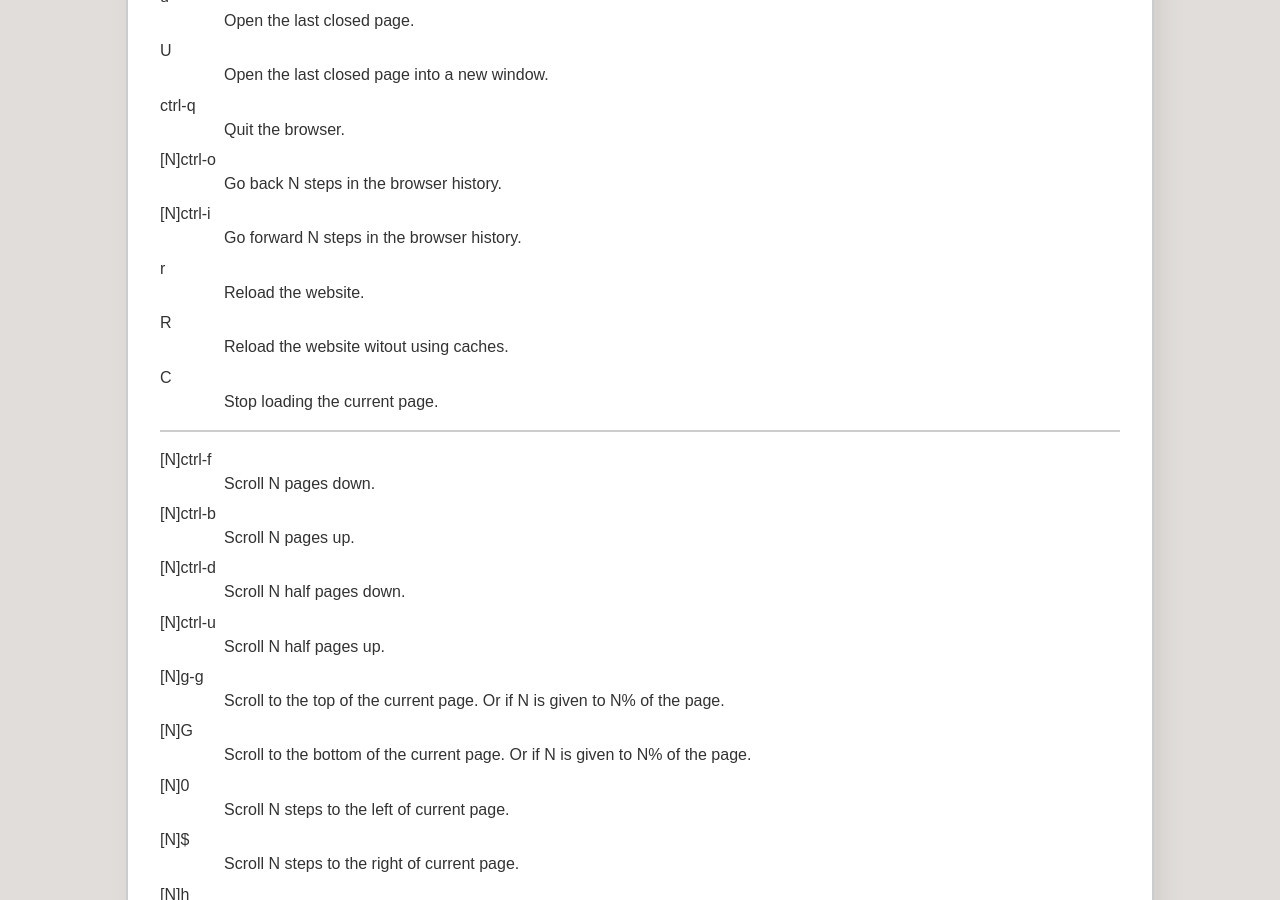
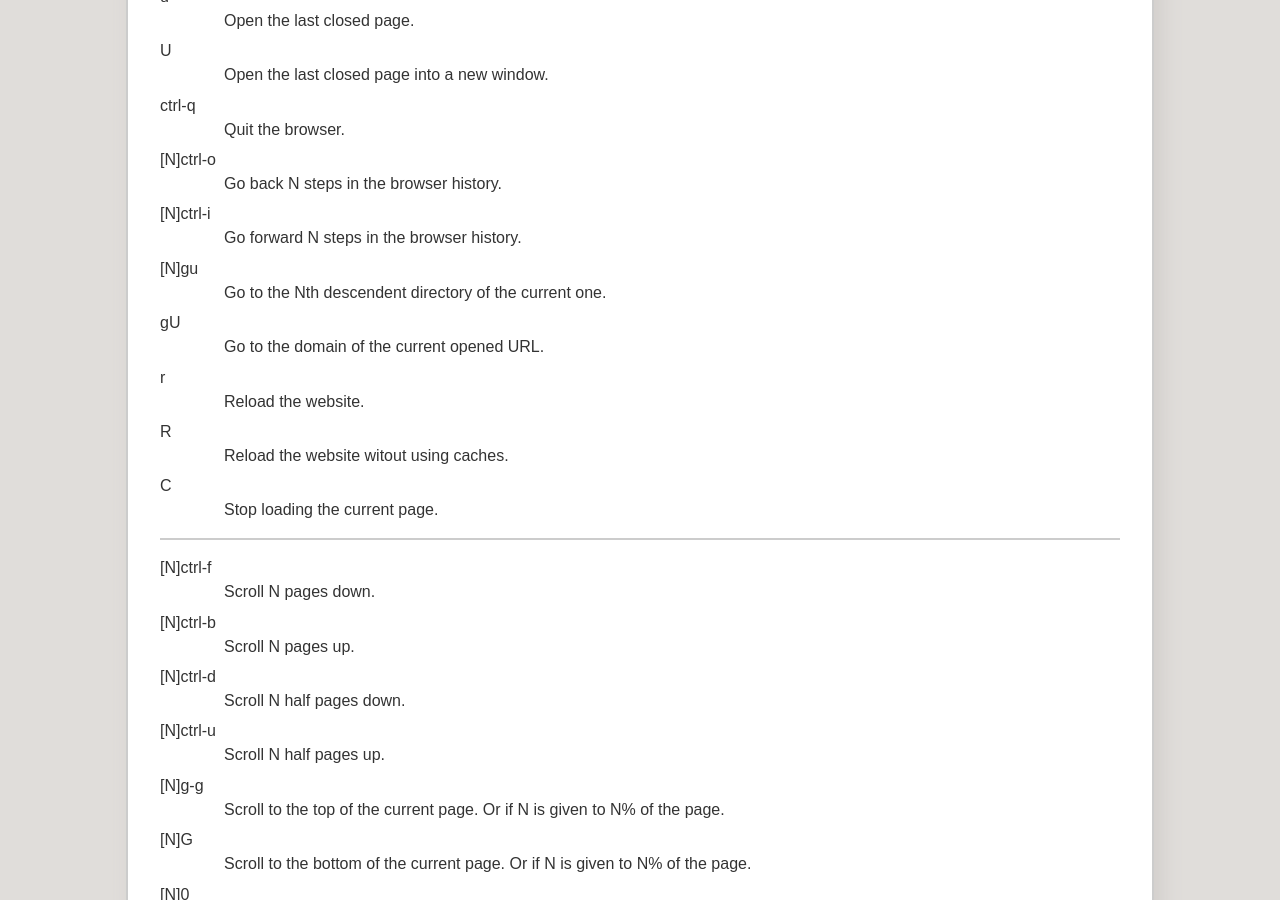
Before and after one commit to fanglingsu/vimb, a Jekyll site: the page built from keybindings.md, in a window 1280 px wide and 900 px high, scrolled down 1274 px. Built offline with Jekyll 4.4.1, drawn with Linux system fonts in a browser that asks for light colours.

Commit message:
Added the descent command with it's keybindings.

```diff
--- a/keybindings.md
+++ b/keybindings.md
@@ -80,6 +80,12 @@
 
 [N]ctrl-i
 : Go forward N steps in the browser history.
+
+[N]gu
+: Go to the Nth descendent directory of the current one.
+
+gU
+: Go to the domain of the current opened URL.
 
 r
 : Reload the website.
```
Also changed, not shown: commands.md (+6 -0 lines).
